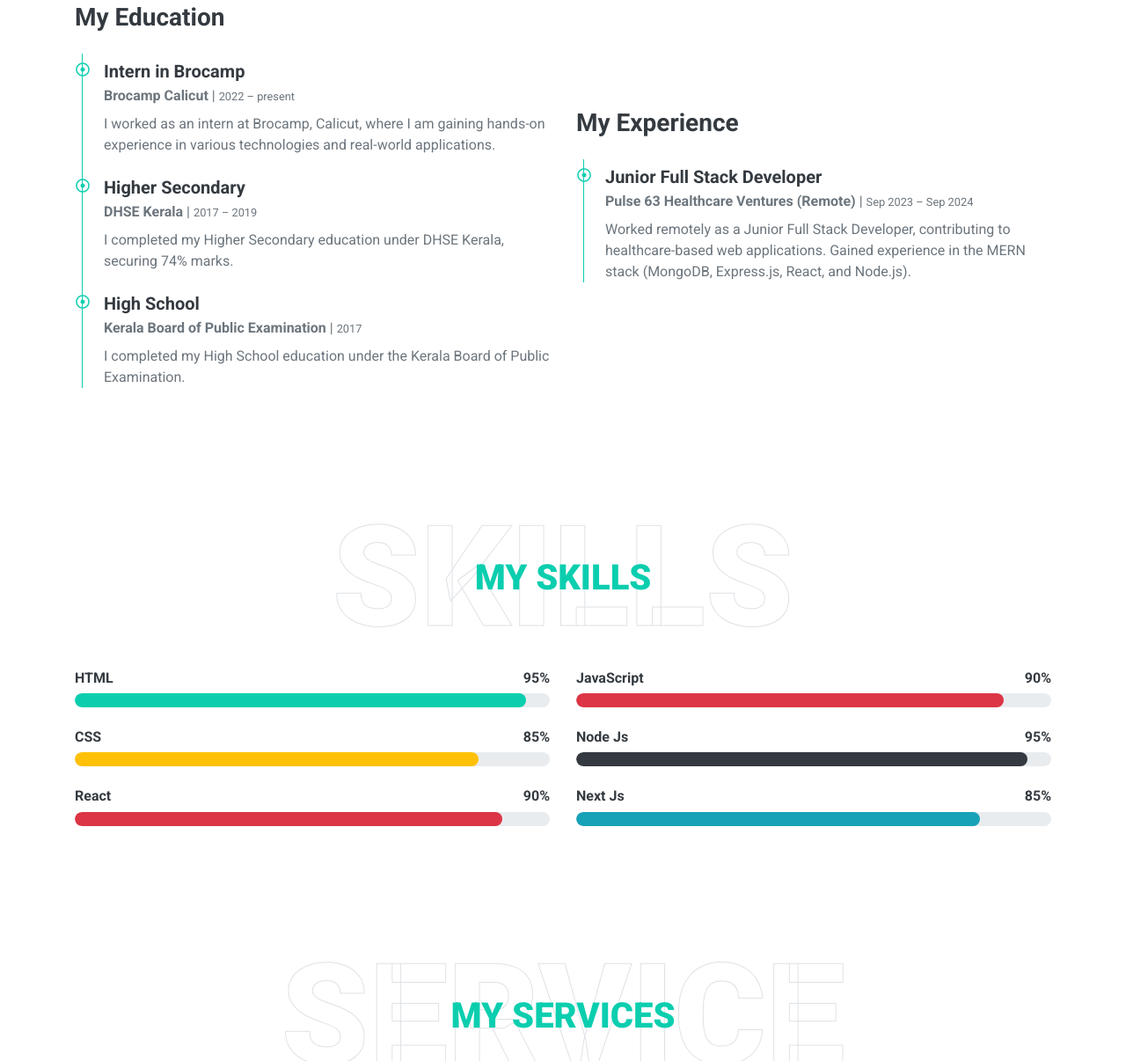
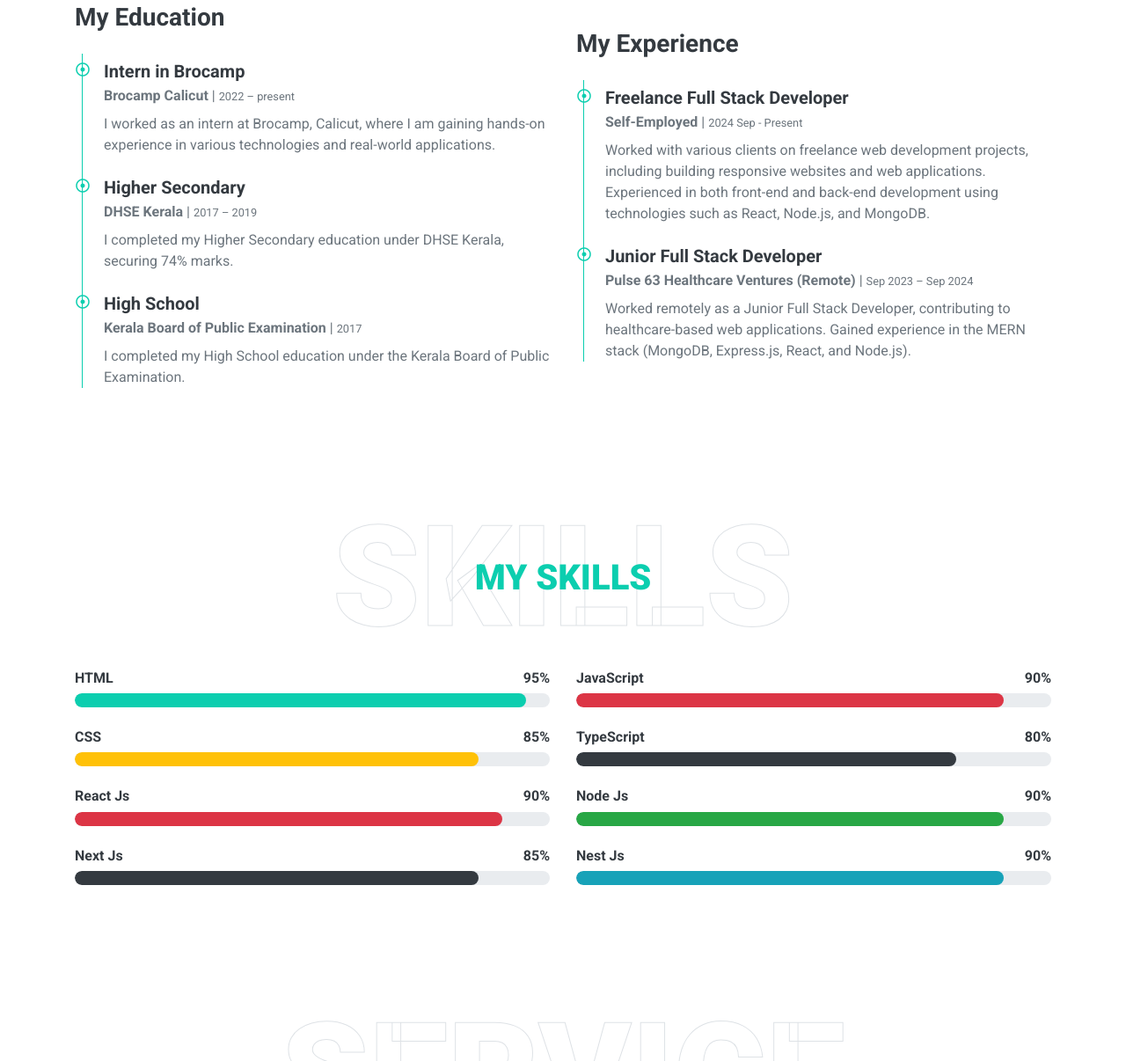
Before and after one commit to muhamedshijas/protfolio, a plain HTML site: page index.html in a window 1280 px wide. Shown: the part 1841-3047 px from the top of the page at 88% size. Drawn offline with nearby package versions, Linux system fonts and the light colour scheme.

Commit message:
skills added

```diff
--- a/index.html
+++ b/index.html
@@ -338,6 +338,26 @@
                   style="top: 2px; left: -32px"
                 ></i>
                 <h5 class="font-weight-bold mb-1">
+                  Freelance Full Stack Developer
+                </h5>
+                <p class="mb-2">
+                  <strong>Self-Employed</strong> |
+                  <small>2024 Sep - Present</small>
+                </p>
+                <p>
+                  Worked with various clients on freelance web development
+                  projects, including building responsive websites and web
+                  applications. Experienced in both front-end and back-end
+                  development using technologies such as React, Node.js, and
+                  MongoDB.
+                </p>
+              </div>
+              <div class="position-relative mb-4">
+                <i
+                  class="far fa-dot-circle text-primary position-absolute"
+                  style="top: 2px; left: -32px"
+                ></i>
+                <h5 class="font-weight-bold mb-1">
                   Junior Full Stack Developer
                 </h5>
                 <p class="mb-2">
@@ -407,7 +427,7 @@
             </div>
             <div class="skill mb-4">
               <div class="d-flex justify-content-between">
-                <h6 class="font-weight-bold">React</h6>
+                <h6 class="font-weight-bold">React Js</h6>
                 <h6 class="font-weight-bold">90%</h6>
               </div>
               <div class="progress">
@@ -415,6 +435,21 @@
                   class="progress-bar bg-danger"
                   role="progressbar"
                   aria-valuenow="90"
+                  aria-valuemin="0"
+                  aria-valuemax="100"
+                ></div>
+              </div>
+            </div>
+            <div class="skill mb-4">
+              <div class="d-flex justify-content-between">
+                <h6 class="font-weight-bold">Next Js</h6>
+                <h6 class="font-weight-bold">85%</h6>
+              </div>
+              <div class="progress">
+                <div
+                  class="progress-bar bg-dark"
+                  role="progressbar"
+                  aria-valuenow="85"
                   aria-valuemin="0"
                   aria-valuemax="100"
                 ></div>
@@ -439,14 +474,14 @@
             </div>
             <div class="skill mb-4">
               <div class="d-flex justify-content-between">
-                <h6 class="font-weight-bold">Node Js</h6>
-                <h6 class="font-weight-bold">95%</h6>
+                <h6 class="font-weight-bold">TypeScript</h6>
+                <h6 class="font-weight-bold">80%</h6>
               </div>
               <div class="progress">
                 <div
                   class="progress-bar bg-dark"
                   role="progressbar"
-                  aria-valuenow="95"
+                  aria-valuenow="80"
                   aria-valuemin="0"
                   aria-valuemax="100"
                 ></div>
@@ -454,14 +489,31 @@
             </div>
             <div class="skill mb-4">
               <div class="d-flex justify-content-between">
-                <h6 class="font-weight-bold">Next Js</h6>
-                <h6 class="font-weight-bold">85%</h6>
+                <h6 class="font-weight-bold">Node Js</h6>
+                <h6 class="font-weight-bold">90%</h6>
               </div>
               <div class="progress">
+                <!-- Changed color to bg-success for Node Js -->
+                <div
+                  class="progress-bar bg-success"
+                  role="progressbar"
+                  aria-valuenow="90"
+                  aria-valuemin="0"
+                  aria-valuemax="100"
+                ></div>
+              </div>
+            </div>
+            <div class="skill mb-4">
+              <div class="d-flex justify-content-between">
+                <h6 class="font-weight-bold">Nest Js</h6>
+                <h6 class="font-weight-bold">90%</h6>
+              </div>
+              <div class="progress">
+                <!-- Changed color to bg-info for Nest Js -->
                 <div
                   class="progress-bar bg-info"
                   role="progressbar"
-                  aria-valuenow="85"
+                  aria-valuenow="90"
                   aria-valuemin="0"
                   aria-valuemax="100"
                 ></div>
@@ -471,6 +523,7 @@
         </div>
       </div>
     </div>
+
     <!-- Skill End -->
 
     <!-- Services Start -->
```
